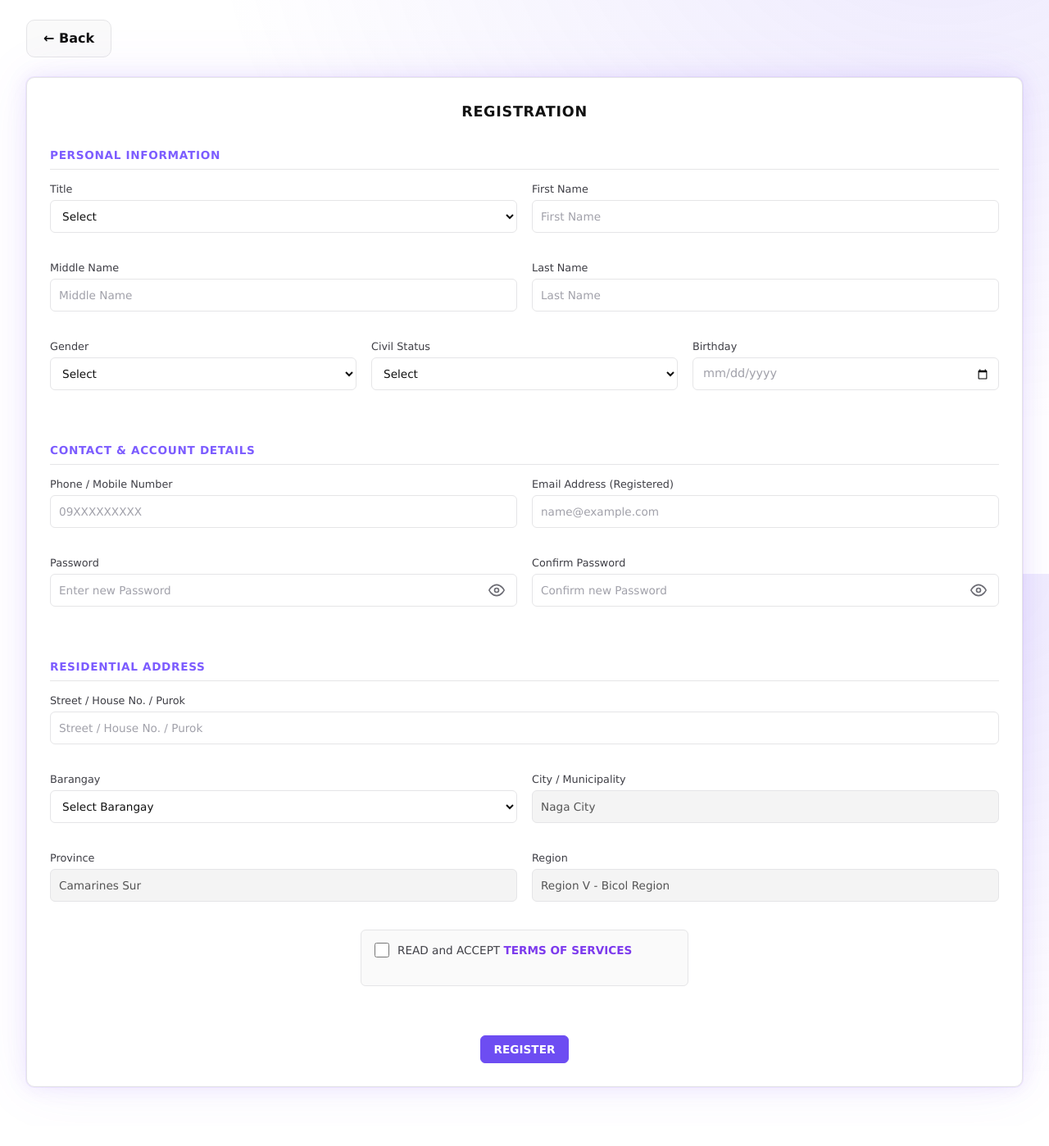
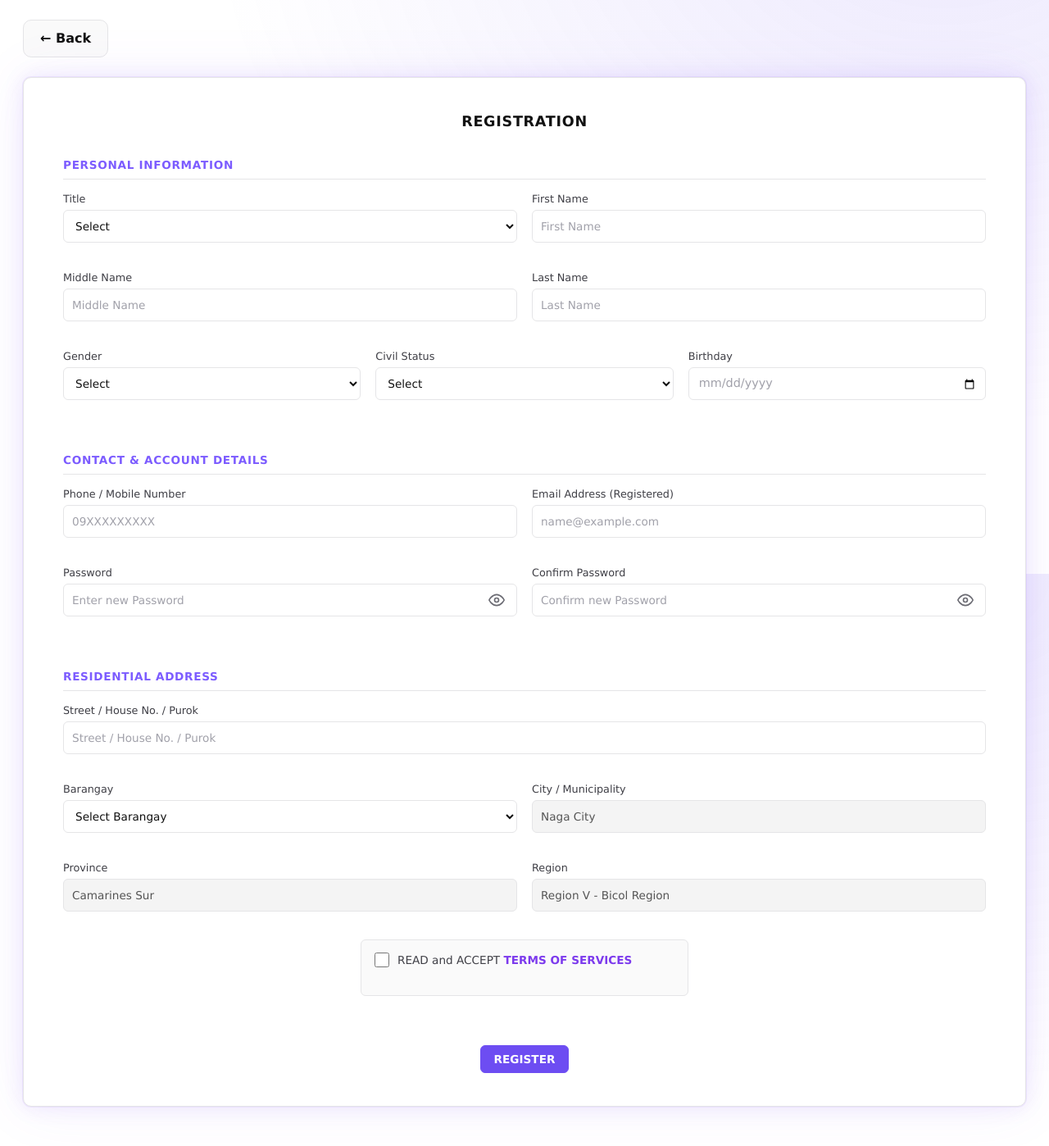
Before and after one commit to jbinalingbing-del/barangaygo, a PHP site: page /registration.php in a window 1280 px wide. Shown: the part 100-1498 px from the top of the page at 82% size. Before the commit the page ends 1433 px from the top, so only its background shows below. Run offline with PHP 8.4, Linux system fonts and the light colour scheme; some libraries are stand-ins or nearby versions.

Commit message:
Make registration form full-screen wide across display

```diff
--- a/registration.php
+++ b/registration.php
@@ -332,16 +332,39 @@ $v_email  = htmlspecialchars($_POST["email"]    ?? "", ENT_QUOTES);
     margin-top: 3px;
     line-height: 1;
 }
-/* Malawak na registration layout — full screen width */
+/* COMMENT: Malawak na registration layout — totoong full screen width sa desktop at responsive sa mobile/tablet */
+.reg-page-main,
+.page-main.top.reg-page-main {
+    padding: 24px 28px 48px !important;
+    width: 100% !important;
+    max-width: 100% !important;
+    box-sizing: border-box !important;
+    align-items: stretch !important;
+}
+.page-main.top > .request.reg-wide,
 .request.reg-wide,
 .reg-wide {
-    width: 100%;
-    max-width: none;
+    width: 100% !important;
+    max-width: 100% !important;
+    margin: 0 !important;
+    align-self: stretch !important;
 }
-.reg-wide .form-box {
-    width: 100%;
-    max-width: none;
-    padding: 36px 48px;
+.reg-wide .form-box,
+.frame.full .request.reg-wide .form-box {
+    width: 100% !important;
+    max-width: 100% !important;
+    padding: 40px 48px;
+    box-sizing: border-box;
+}
+@media (max-width: 768px) {
+    .reg-page-main,
+    .page-main.top.reg-page-main {
+        padding: 16px 12px 32px !important;
+    }
+    .reg-wide .form-box,
+    .frame.full .request.reg-wide .form-box {
+        padding: 24px 16px !important;
+    }
 }
 .reg-wide .row.two {
     gap: 0 18px;
@@ -413,7 +436,7 @@ $v_email  = htmlspecialchars($_POST["email"]    ?? "", ENT_QUOTES);
         </div>
     </nav>
 
-    <main class="page-main top">
+    <main class="page-main top reg-page-main">
         <a href="login.php" class="back-link">&larr; Back</a>
         <div class="request reg-wide">
             <div class="form-box left">
```
